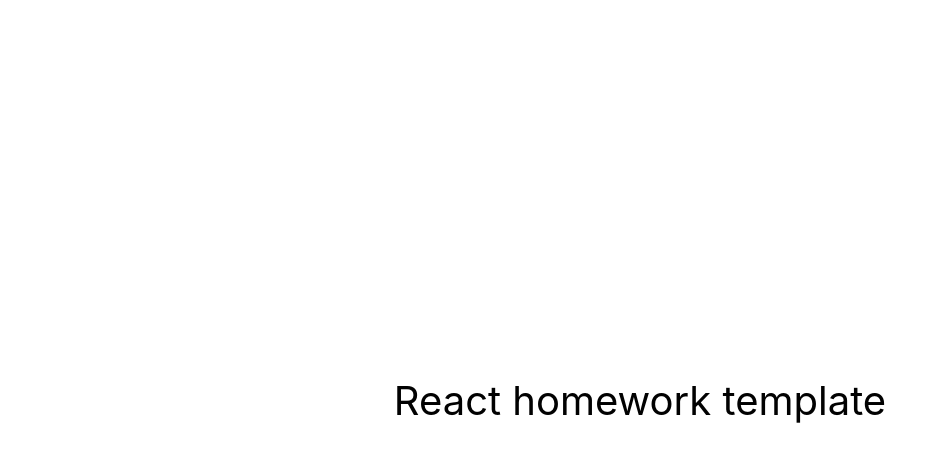
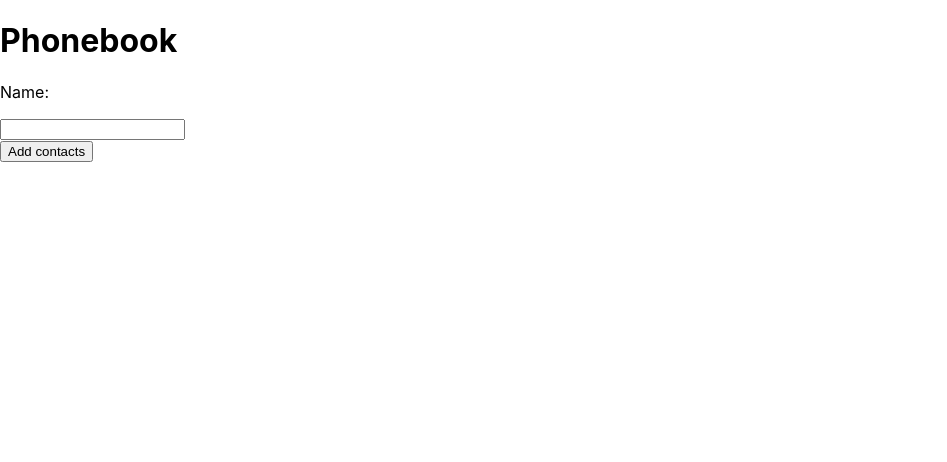
Before and after one commit to MateuszBieda/goit-react-hw-02-phonebook, a React (Create React App) app: page / in a window 1280 px wide. Shown: the top 462 px of the page, without its empty margins (0-947 px from the left). Built offline with nearby package versions, Linux system fonts and the light colour scheme.

Commit message:
task_1_update

```diff
--- a/package.json
+++ b/package.json
@@ -7,6 +7,7 @@
     "@testing-library/jest-dom": "^5.16.3",
     "@testing-library/react": "^12.1.4",
     "@testing-library/user-event": "^13.5.0",
+    "nanoid": "^4.0.2",
     "react": "^18.1.0",
     "react-dom": "^18.1.0",
     "react-scripts": "5.0.1",
--- a/src/components/App.jsx
+++ b/src/components/App.jsx
@@ -1,16 +1,76 @@
-export const App = () => {
-  return (
-    <div
-      style={{
-        height: '100vh',
-        display: 'flex',
-        justifyContent: 'center',
-        alignItems: 'center',
-        fontSize: 40,
-        color: '#010101'
-      }}
-    >
-      React homework template
-    </div>
-  );
-};
+import { Component } from 'react';
+// import { Form } from './Form/Form.jsx';
+// import { ContactsList } from './ContactsList/ContactsList.jsx';
+import { nanoid } from 'nanoid';
+
+export class App extends Component {
+  state = {
+    contacts: [],
+    name: '',
+  };
+
+  handleChange = e => {
+    this.setState({ name: e.target.value });
+  };
+  handleSubmit = () => {
+    if (this.state.name !== '') {
+      const contacts = [...this.state.contacts];
+      const contact = {
+        id: nanoid(),
+        name: this.state.name,
+      };
+      contacts.push(contact);
+      this.setState({
+        contacts: contacts,
+        name: '',
+      });
+    }
+  };
+
+  render() {
+    return (
+      <div>
+        <h1>Phonebook</h1>
+        <p>Name:</p>
+        <form>
+        <input
+          type="text"
+          name="name"
+          pattern="^[a-zA-Zа-яА-Я]+(([' -][a-zA-Zа-яА-Я ])?[a-zA-Zа-яА-Я]*)*$"
+          title="Name may contain only letters, apostrophe, dash and spaces. For example Adrian, Jacob Mercer, Charles de Batz de Castelmore d'Artagnan"
+          required
+          onChange={this.handleChange}
+          value={this.state.name}
+        />
+        </form>
+        <button onClick={this.handleSubmit}>Add contacts</button>
+        <ul>
+          {this.state.contacts.map(item => {
+            return <li key={item.id}>{item.name}</li>;
+          })}
+        </ul>
+      </div>
+    );
+  }
+
+  // render() {
+  //   const { name } = this.state;
+  //   return (
+  //     <div
+  //       style={{
+  //         height: '100vh',
+  //         display: 'flex',
+  //         justifyContent: 'center',
+  //         alignItems: 'center',
+  //         flexDirection: 'column',
+  //         fontSize: 40,
+  //         color: '#010101',
+  //       }}
+  //     >
+  //       <Form />
+  //       <ContactsList />
+  //     </div>
+  //   );
+  // }
+}
+export default App;
```
Also changed, not shown: 1 other file (tests, documents, lock files or other folders).
